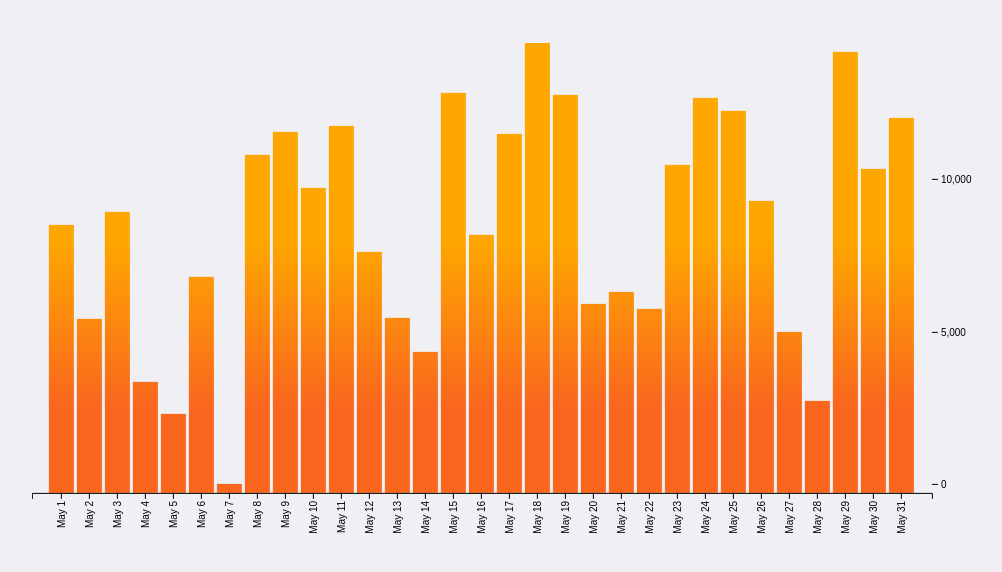
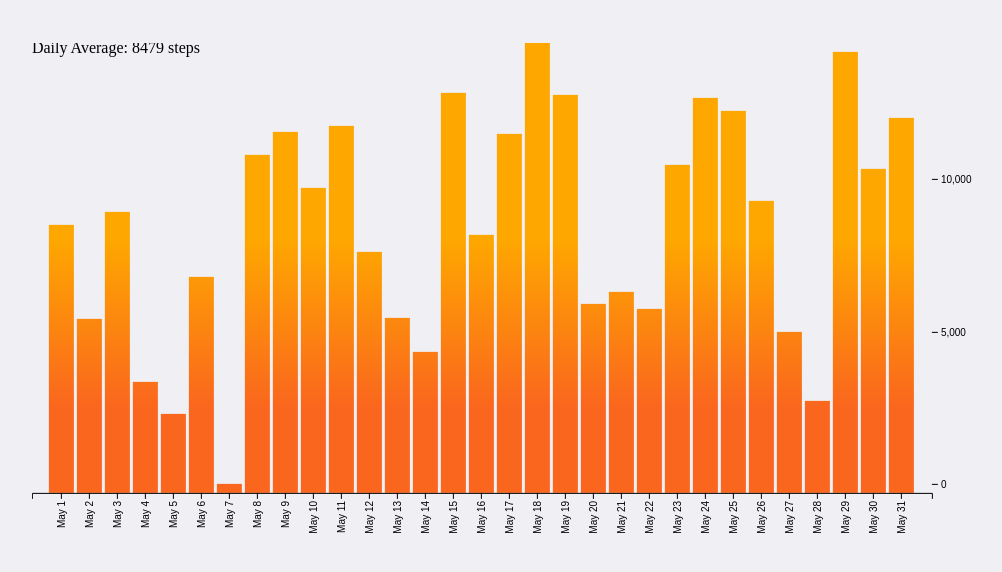
Before and after one commit to madebymak/d3_steps, a plain HTML site: page index.html in a window 1280 px wide. Shown: the whole page, without its empty margins (11-1013 px from the left). Drawn offline with nearby package versions, Linux system fonts and the light colour scheme.

Commit message:
Add text for average steps.

```diff
--- a/index.html
+++ b/index.html
@@ -78,6 +78,11 @@
 					});
 				})
 				.entries(data)
+
+			svg.append("text")
+				.attr("y", 10)
+				.attr("text-anchor", "left")
+				.text("Daily Average: " + Math.ceil(averageSteps) + " steps");
 
 			x.domain(data.map(function(d) {
 				return d.date;
@@ -176,7 +181,6 @@
 				.attr("y", -10)
 				.attr("text-anchor", "middle")
 				.text("Tracking Steps");
-
 		});
 
 	</script>
```
